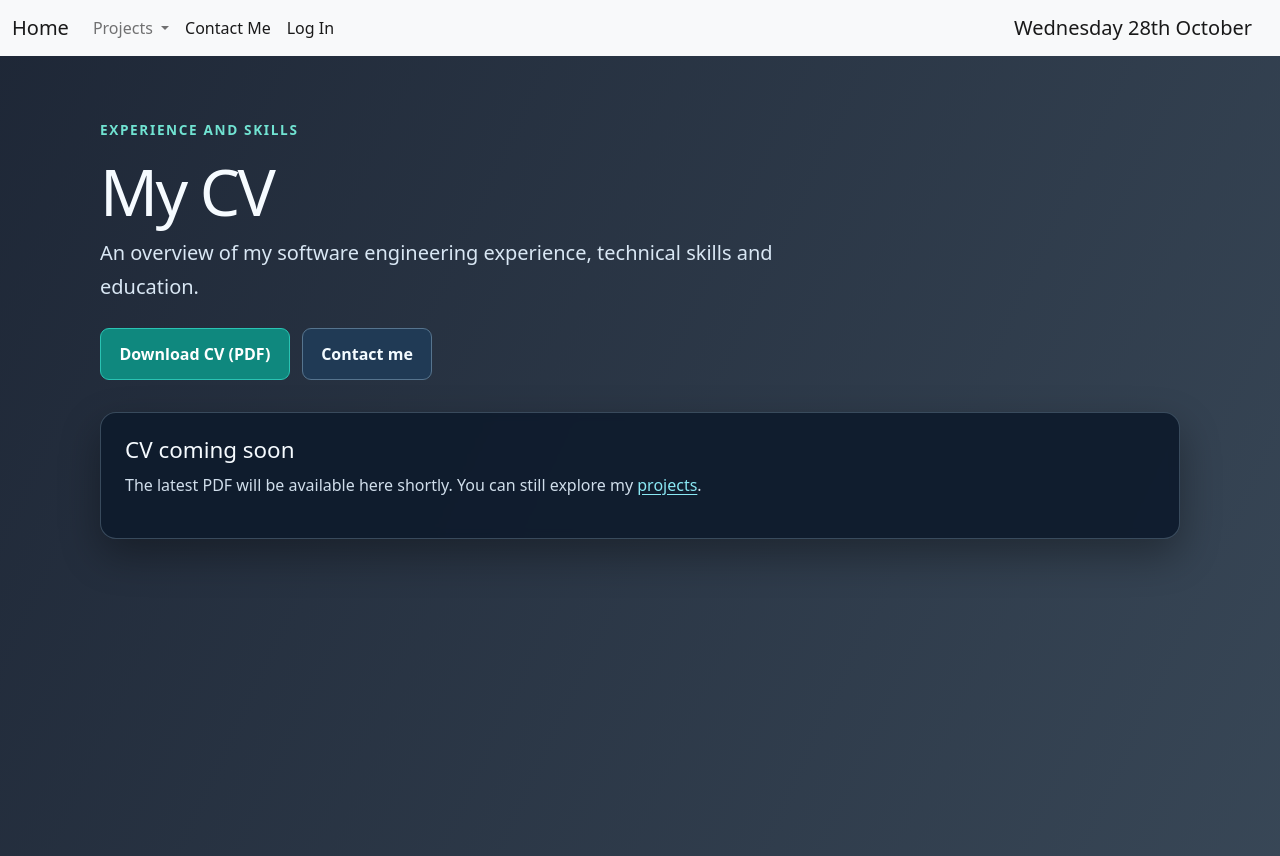
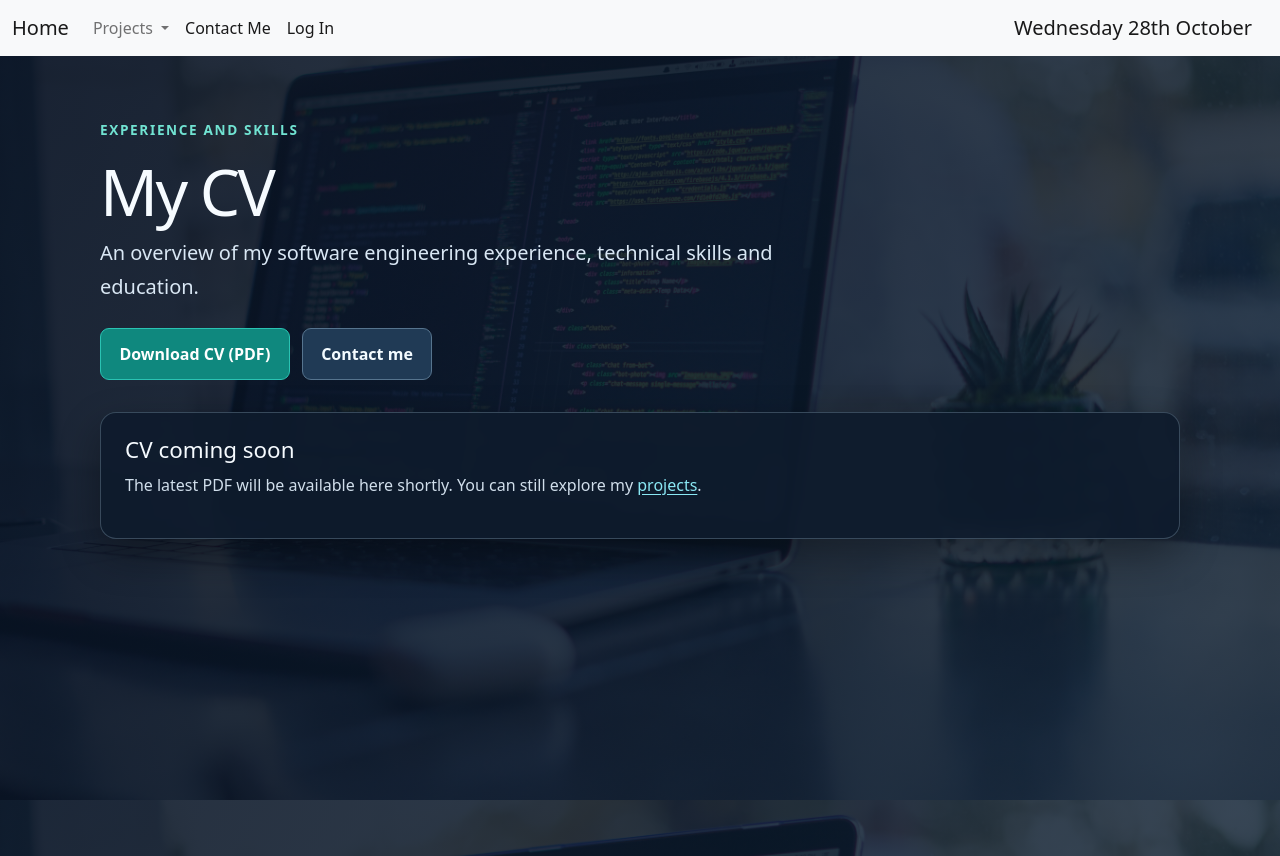
Before and after one commit to JoesThomas/Website, a PHP site: page /CV.php in a window 1280 px wide. Run offline with PHP 8.4, Linux system fonts and the light colour scheme.

Commit message:
Enable portfolio theme without changing legacy pages

```diff
--- a/assets/css/portfolio.css
+++ b/assets/css/portfolio.css
@@ -2,7 +2,7 @@
 .code-example{overflow-x:auto;padding:1.25rem;background:#142338;color:#e7f1fa;border-radius:12px;font-size:.9rem;line-height:1.65;tab-size:4}.code-example code{font-family:ui-monospace,SFMono-Regular,Consolas,monospace;white-space:pre}.cardx h3{margin-top:1.5rem;font-size:1.1rem}
 
 /* Portfolio-only photographic background; image already exists in this repository. */
-body.portfolio-page{background:#0c1525 url("../../images/codeimage.jpg") center center / cover fixed no-repeat;color:#edf4fc}
+body:has(.portfolio){background:#0c1525 url("../../images/codeimage.jpg") center center / cover fixed no-repeat;color:#edf4fc}
 .portfolio{min-height:100vh;background:linear-gradient(115deg,rgba(8,18,35,.91),rgba(12,30,49,.82))}
 .portfolio .eyebrow{color:#71e3d2}.portfolio h1,.portfolio h2,.portfolio h3{color:#f6fbff}
 .portfolio .lead{color:#d9e7f4}.portfolio .cardx{background:rgba(14,27,45,.93);border:1px solid rgba(178,211,230,.25);box-shadow:0 16px 40px #0005;backdrop-filter:blur(5px)}
@@ -24,4 +24,4 @@ body.portfolio-page{background:#0c1525 url("../../images/codeimage.jpg") center
 .arch-node span{color:#c4e5ed;font-size:.9rem}
 .arch-node.flow-center{border-color:#39c9b6;background:#10443f}
 .arch-note{font-size:.9rem;color:#bed2e4}
-@media(max-width:720px){.architecture{grid-template-columns:1fr}.arch-node{min-height:auto}body.portfolio-page{background-attachment:scroll}}
+@media(max-width:720px){.architecture{grid-template-columns:1fr}.arch-node{min-height:auto}body:has(.portfolio){background-attachment:scroll}}
```
